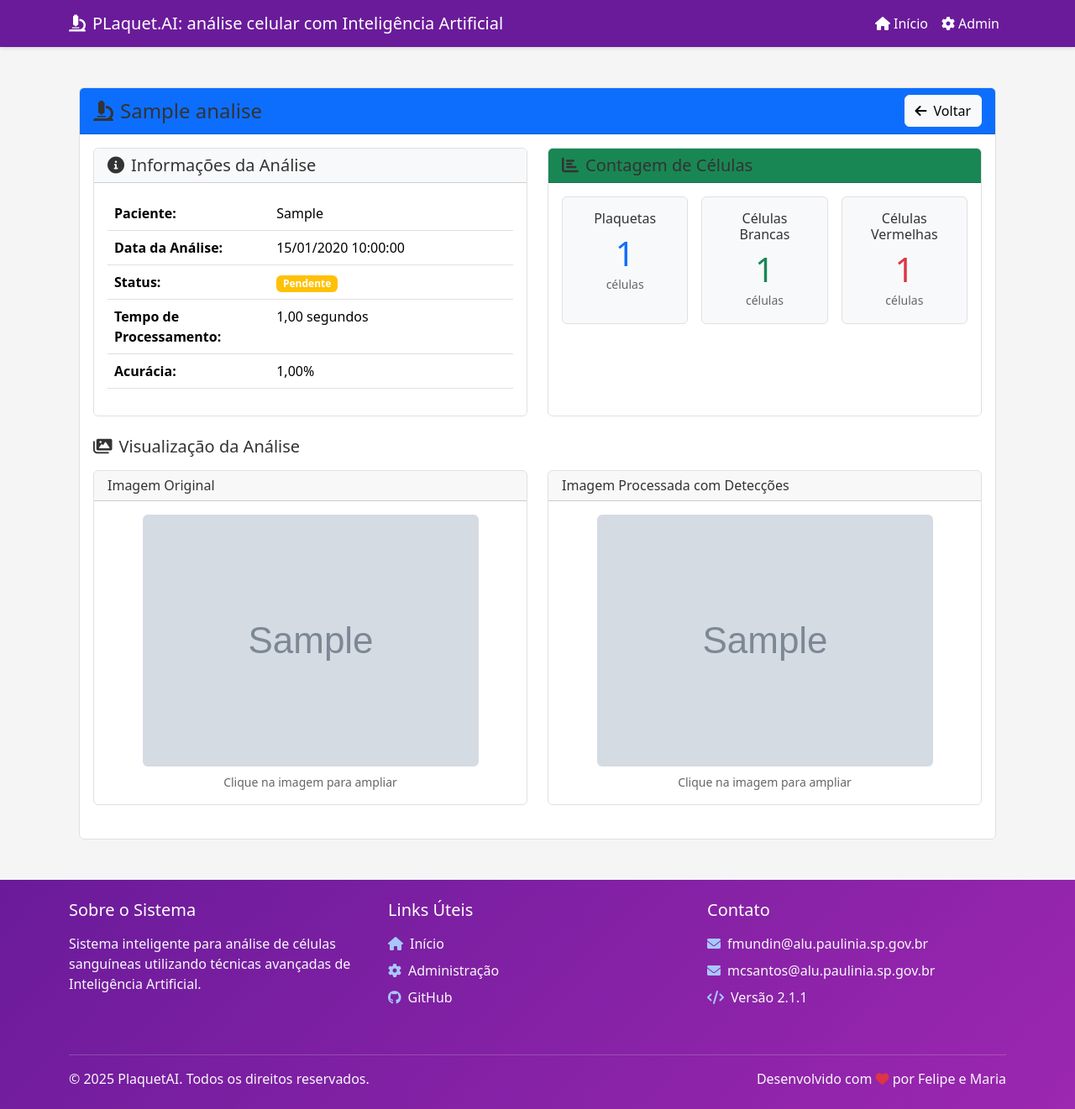
After one commit to fmMundin/Plaquet.AI, a Django app: page /Analises/detalhes/1/ in a window 1280 px wide. The commit adds this page. Shown: the whole page at 84% size. Run offline with Django 5.2, Linux system fonts and the light colour scheme; tables that the repository leaves empty hold one stand-in row (values such as "Sample post"); grey boxes marked "Sample" are stand-in pictures.

Commit message:
Adição de funcionalidades crud e tela detalhes

```diff
--- a/Analises/urls.py
+++ b/Analises/urls.py
@@ -5,4 +5,6 @@ urlpatterns = [
     path('', views.index, name='index'),
     path('criar/', views.criar_analise, name='criar_analise'),
     path('deletar/<int:analise_id>/', views.deletar_analise, name='deletar_analise'),
+    path('detalhes/<int:analise_id>/', views.detalhes_analise, name='detalhes_analise'),
+    path('editar/<int:analise_id>/', views.editar_analise, name='editar_analise'),
 ]
--- a/Analises/views.py
+++ b/Analises/views.py
@@ -9,6 +9,8 @@ from pathlib import Path
 from scripts.infer import run_inference
 import traceback
 from django.db import transaction
+from django.core.files import File
+from django.conf import settings
 
 logger = logging.getLogger(__name__)
 
@@ -40,6 +42,18 @@ def criar_analise(request):
 
                 logger.info(f"Análise criada: ID {analise.id}")
 
+                # Renomear a imagem se necessário
+                if analise.img:
+                    nome_original = os.path.basename(analise.img.name)
+                    nova_extensao = os.path.splitext(nome_original)[1]
+                    novo_nome = f"analise_{analise.id}{nova_extensao}"
+                    novo_path = os.path.join('analises', novo_nome)
+
+                    # Renomear o arquivo
+                    os.rename(analise.img.path, os.path.join(os.path.dirname(analise.img.path), novo_nome))
+                    analise.img.name = novo_path
+                    analise.save()  # Salvar novamente com o novo nome
+
                 try:
                     # Configurar caminhos absolutos
                     base_dir = Path(__file__).resolve().parent.parent
@@ -69,13 +83,26 @@ def criar_analise(request):
                     analise.status = 'concluido'
 
                     # Salvar imagem resultado
-                    result_img_path = Path(output_dir) / 'inference_output' / analise.img.name
-                    if result_img_path.exists():
-                        with open(result_img_path, 'rb') as f:
-                            analise.img_resultado.save(
-                                f"resultado_{analise.img.name}",
-                                f
-                            )
+                    try:
+                        output_dir = Path(settings.MEDIA_ROOT) / 'resultados'
+                        output_dir.mkdir(parents=True, exist_ok=True)
+
+                        result_img_path = Path(output_dir) / 'inference_output' / analise.img.name
+                        if result_img_path.exists():
+                            novo_nome = f"resultado_{analise.id}_{os.path.basename(analise.img.name)}"
+                            novo_path = output_dir / novo_nome
+
+                            # Copiar arquivo para o diretório de mídia
+                            import shutil
+                            shutil.copy2(result_img_path, novo_path)
+
+                            # Salvar caminho relativo no modelo
+                            relativo_path = os.path.join('resultados', novo_nome)
+                            analise.img_resultado.name = relativo_path
+
+                    except Exception as img_error:
+                        logger.error(f"Erro ao salvar imagem resultado: {str(img_error)}")
+                        # Não interromper o processo se falhar ao salvar a imagem
 
                     analise.save()
                     logger.info("Análise concluída com sucesso")
@@ -122,3 +149,44 @@ def deletar_analise(request, analise_id):
                 'error': f'Erro ao excluir análise: {str(e)}'
             })
     return JsonResponse({'success': False, 'error': 'Método não permitido'})
+
+def detalhes_analise(request, analise_id):
+    try:
+        analise = get_object_or_404(Analise, pk=analise_id)
+        return render(request, 'Analises/detalhes.html', {
+            'analise': analise
+        })
+    except Exception as e:
+        logger.error(f"Erro ao exibir detalhes da análise {analise_id}: {str(e)}", exc_info=True)
+        messages.error(request, f'Erro ao exibir detalhes: {str(e)}')
+        return redirect('index')
+
+def editar_analise(request, analise_id):
+    if request.method == 'POST':
+        try:
+            analise = get_object_or_404(Analise, pk=analise_id)
+            dados_antigos = f"Título: {analise.titulo}, Paciente: {analise.paciente}"
+
+            # Atualizar dados
+            analise.titulo = request.POST.get('titulo', analise.titulo)
+            analise.paciente = request.POST.get('paciente', analise.paciente)
+
+            # Registrar modificação
+            alteracoes = f"Alteração nos dados (Anterior: {dados_antigos})"
+            analise.registrar_modificacao(alteracoes)
+
+            analise.save()
+
+            return JsonResponse({
+                'success': True,
+                'message': 'Análise atualizada com sucesso!',
+                'ultima_modificacao': analise.ultima_modificacao.strftime('%d/%m/%Y %H:%M:%S'),
+                'modificado_por': analise.modificado_por
+            })
+        except Exception as e:
+            logger.error(f"Erro ao editar análise: {str(e)}", exc_info=True)
+            return JsonResponse({
+                'success': False,
+                'error': str(e)
+            })
+    return JsonResponse({'success': False, 'error': 'Método não permitido'})
--- a/static/css/styles.css
+++ b/static/css/styles.css
@@ -257,3 +257,35 @@ h1, h2, h3, h4, h5, h6 {
 main {
     flex: 1;
 }
+
+/* Estilos para página de detalhes */
+.detail-image {
+    max-height: 400px;
+    width: auto;
+    object-fit: contain;
+}
+
+.metrics-card {
+    transition: transform 0.2s;
+}
+
+.metrics-card:hover {
+    transform: translateY(-5px);
+}
+
+.cell-count {
+    font-size: 2rem;
+    font-weight: bold;
+}
+
+.cell-count.platelets {
+    color: var(--primary-color);
+}
+
+.cell-count.wbc {
+    color: var(--secondary-color);
+}
+
+.cell-count.rbc {
+    color: var(--accent-color);
+}
--- /dev/null
+++ b/templates/Analises/detalhes.html
@@ -0,0 +1,139 @@
+{% extends "base.html" %}
+
+{% block title %}Detalhes da Análise - {{ analise.titulo }}{% endblock %}
+
+{% block content %}
+<div class="container mt-4">
+    <!-- Cabeçalho -->
+    <div class="card mb-4">
+        <div class="card-header bg-primary text-white d-flex justify-content-between align-items-center">
+            <h4 class="mb-0"><i class="fas fa-microscope me-2"></i>{{ analise.titulo }}</h4>
+            <a href="{% url 'index' %}" class="btn btn-light">
+                <i class="fas fa-arrow-left me-2"></i>Voltar
+            </a>
+        </div>
+
+        <div class="card-body">
+            <!-- Informações Básicas e Resultados -->
+            <div class="row mb-4">
+                <!-- Coluna de Informações -->
+                <div class="col-md-6">
+                    <div class="card h-100">
+                        <div class="card-header bg-light">
+                            <h5 class="mb-0"><i class="fas fa-info-circle me-2"></i>Informações da Análise</h5>
+                        </div>
+                        <div class="card-body">
+                            <table class="table">
+                                <tr>
+                                    <th width="40%">Paciente:</th>
+                                    <td>{{ analise.paciente }}</td>
+                                </tr>
+                                <tr>
+                                    <th>Data da Análise:</th>
+                                    <td>{{ analise.data_analise|date:"d/m/Y H:i:s" }}</td>
+                                </tr>
+                                <tr>
+                                    <th>Status:</th>
+                                    <td>
+                                        <span class="badge {% if analise.status == 'concluido' %}bg-success{% elif analise.status == 'erro' %}bg-danger{% else %}bg-warning{% endif %}">
+                                            {{ analise.get_status_display }}
+                                        </span>
+                                    </td>
+                                </tr>
+                                <tr>
+                                    <th>Tempo de Processamento:</th>
+                                    <td>{{ analise.tempo_processamento|floatformat:2 }} segundos</td>
+                                </tr>
+                                <tr>
+                                    <th>Acurácia:</th>
+                                    <td>{{ analise.acuracia|floatformat:2 }}%</td>
+                                </tr>
+                            </table>
+                        </div>
+                    </div>
+                </div>
+
+                <!-- Coluna de Resultados -->
+                <div class="col-md-6">
+                    <div class="card h-100">
+                        <div class="card-header bg-success text-white">
+                            <h5 class="mb-0"><i class="fas fa-chart-bar me-2"></i>Contagem de Células</h5>
+                        </div>
+                        <div class="card-body">
+                            <div class="row g-3">
+                                <!-- Plaquetas -->
+                                <div class="col-md-4">
+                                    <div class="card bg-light text-center h-100">
+                                        <div class="card-body">
+                                            <h6>Plaquetas</h6>
+                                            <div class="display-6 text-primary">{{ analise.n_plaquetas }}</div>
+                                            <small class="text-muted">células</small>
+                                        </div>
+                                    </div>
+                                </div>
+                                <!-- Células Brancas -->
+                                <div class="col-md-4">
+                                    <div class="card bg-light text-center h-100">
+                                        <div class="card-body">
+                                            <h6>Células Brancas</h6>
+                                            <div class="display-6 text-success">{{ analise.n_celulas_brancas }}</div>
+                                            <small class="text-muted">células</small>
+                                        </div>
+                                    </div>
+                                </div>
+                                <!-- Células Vermelhas -->
+                                <div class="col-md-4">
+                                    <div class="card bg-light text-center h-100">
+                                        <div class="card-body">
+                                            <h6>Células Vermelhas</h6>
+                                            <div class="display-6 text-danger">{{ analise.n_celulas_vermelhas }}</div>
+                                            <small class="text-muted">células</small>
+                                        </div>
+                                    </div>
+                                </div>
+                            </div>
+                        </div>
+                    </div>
+                </div>
+            </div>
+
+            <!-- Seção de Imagens -->
+            <h5 class="mb-3"><i class="fas fa-images me-2"></i>Visualização da Análise</h5>
+            <div class="row">
+                <!-- Imagem Original -->
+                <div class="col-md-6 mb-4">
+                    <div class="card h-100">
+                        <div class="card-header">
+                            <h6 class="mb-0">Imagem Original</h6>
+                        </div>
+                        <div class="card-body text-center">
+                            {% if analise.img %}
+                            <a href="{{ analise.img.url }}" target="_blank" class="d-block">
+                                <img src="{{ analise.img.url }}" alt="Imagem Original" class="img-fluid rounded detail-image">
+                            </a>
+                            <small class="text-muted mt-2 d-block">Clique na imagem para ampliar</small>
+                            {% endif %}
+                        </div>
+                    </div>
+                </div>
+                <!-- Imagem Processada -->
+                <div class="col-md-6 mb-4">
+                    <div class="card h-100">
+                        <div class="card-header">
+                            <h6 class="mb-0">Imagem Processada com Detecções</h6>
+                        </div>
+                        <div class="card-body text-center">
+                            {% if analise.img_resultado %}
+                            <a href="{{ analise.img_resultado.url }}" target="_blank" class="d-block">
+                                <img src="{{ analise.img_resultado.url }}" alt="Imagem Processada" class="img-fluid rounded detail-image">
+                            </a>
+                            <small class="text-muted mt-2 d-block">Clique na imagem para ampliar</small>
+                            {% endif %}
+                        </div>
+                    </div>
+                </div>
+            </div>
+        </div>
+    </div>
+</div>
+{% endblock %}
--- a/templates/base.html
+++ b/templates/base.html
@@ -22,6 +22,7 @@
         <div class="container">
             <a class="navbar-brand" href="{% url 'index' %}">
                 <i class="fas fa-microscope me-2"></i>PLaquet.AI: análise celular com Inteligência Artificial
+
             </a>
             <button class="navbar-toggler" type="button" data-bs-toggle="collapse" data-bs-target="#navbarNav">
                 <span class="navbar-toggler-icon"></span>
@@ -77,7 +78,7 @@
                     <h5 class="text-white mb-3">Contato</h5>
                     <p class="text-light mb-2"><i class="fas fa-envelope me-2"></i>fmundin@alu.paulinia.sp.gov.br</p>
                     <p class="text-light mb-2"><i class="fas fa-envelope me-2"></i>mcsantos@alu.paulinia.sp.gov.br</p>
-                    <p class="text-light mb-0"><i class="fas fa-code me-2"></i>Versão 2.0.0</p>
+                    <p class="text-light mb-0"><i class="fas fa-code me-2"></i>Versão 2.1.1</p>
                 </div>
             </div>
             <hr class="mt-4 mb-3 border-light">
```
Also changed, not shown: Analises/models.py (+19 -0 lines), scripts/infer.py (+34 -17 lines), templates/Analises/index.html (+141 -31 lines), Analises/migrations/0005_analise_historico_modificacoes_and_more.py (added), 1 other file.
